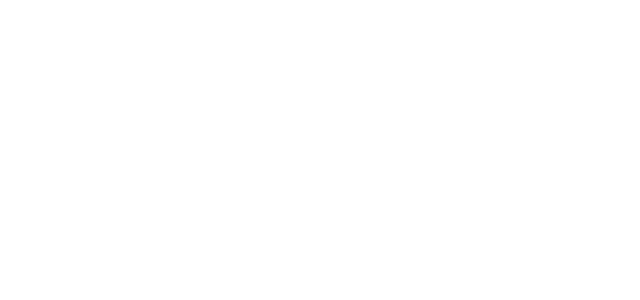
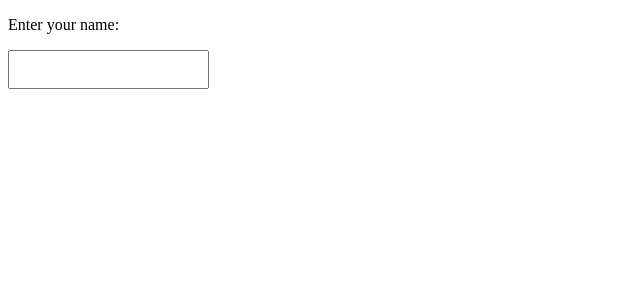
Before and after one commit to acciojob/personal-greeting-avinashcbsharma, a React app: page / in a window 1280 px wide. Shown: the top 300 px of the page, without its empty margins (0-640 px from the left). Built offline with nearby package versions, Linux system fonts and the light colour scheme.

Commit message:
Update App.js

```diff
--- a/src/components/App.js
+++ b/src/components/App.js
@@ -1,13 +1,16 @@
-
-import React from "react";
+import React,{useState} from 'react'
 import './../styles/App.css';
 
 const App = () => {
-  return (
+  const [name, SetName] = useState('');
+
+  return(
     <div>
-        {/* Do not remove the main div */}
+      <p>Enter your name:</p>
+      <input type='text' style={{padding:"10px"}} value={(name)}
+        onChange={e=>SetName(e.target.value )}/>
+      {name ? <p>Hello {name}!</p> : null}
     </div>
   )
 }
-
 export default App
```
